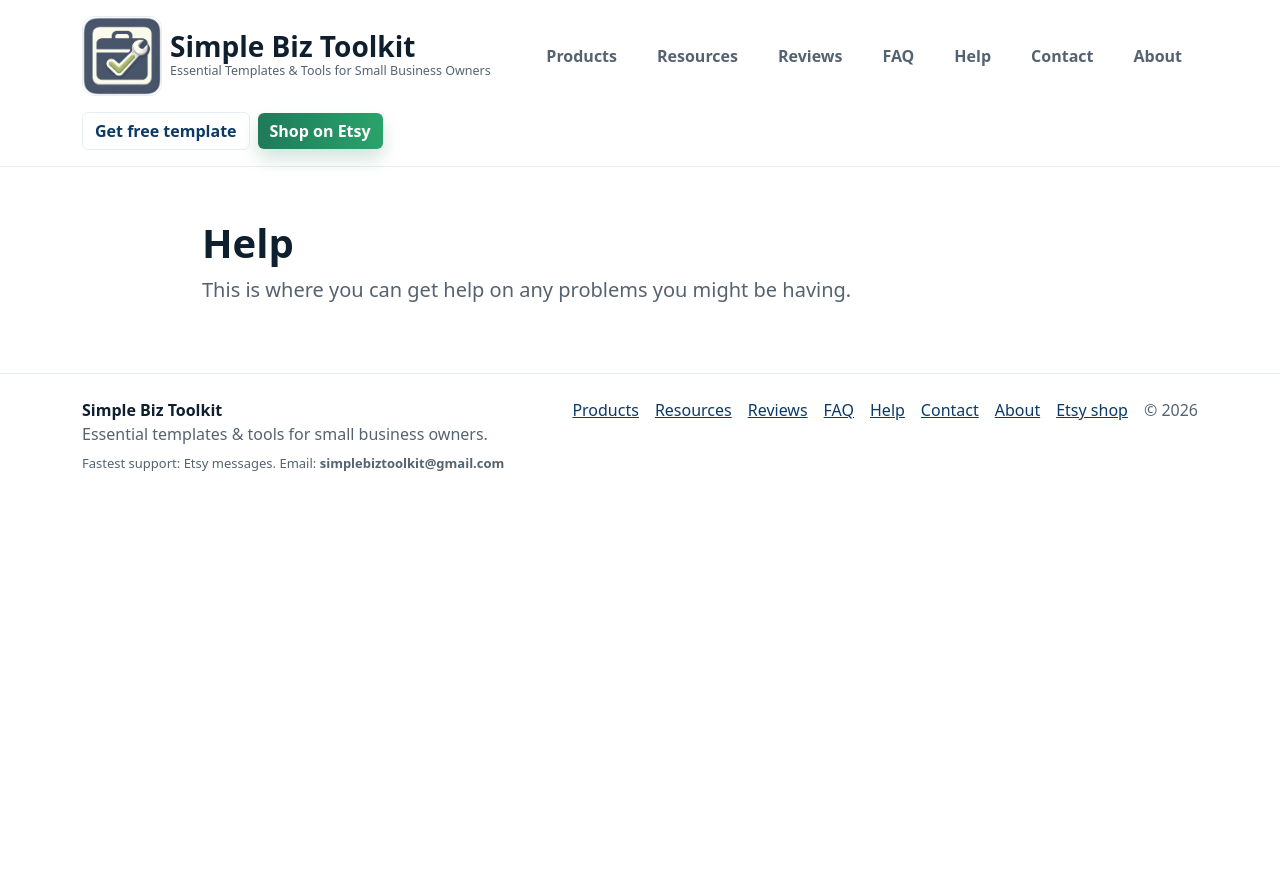
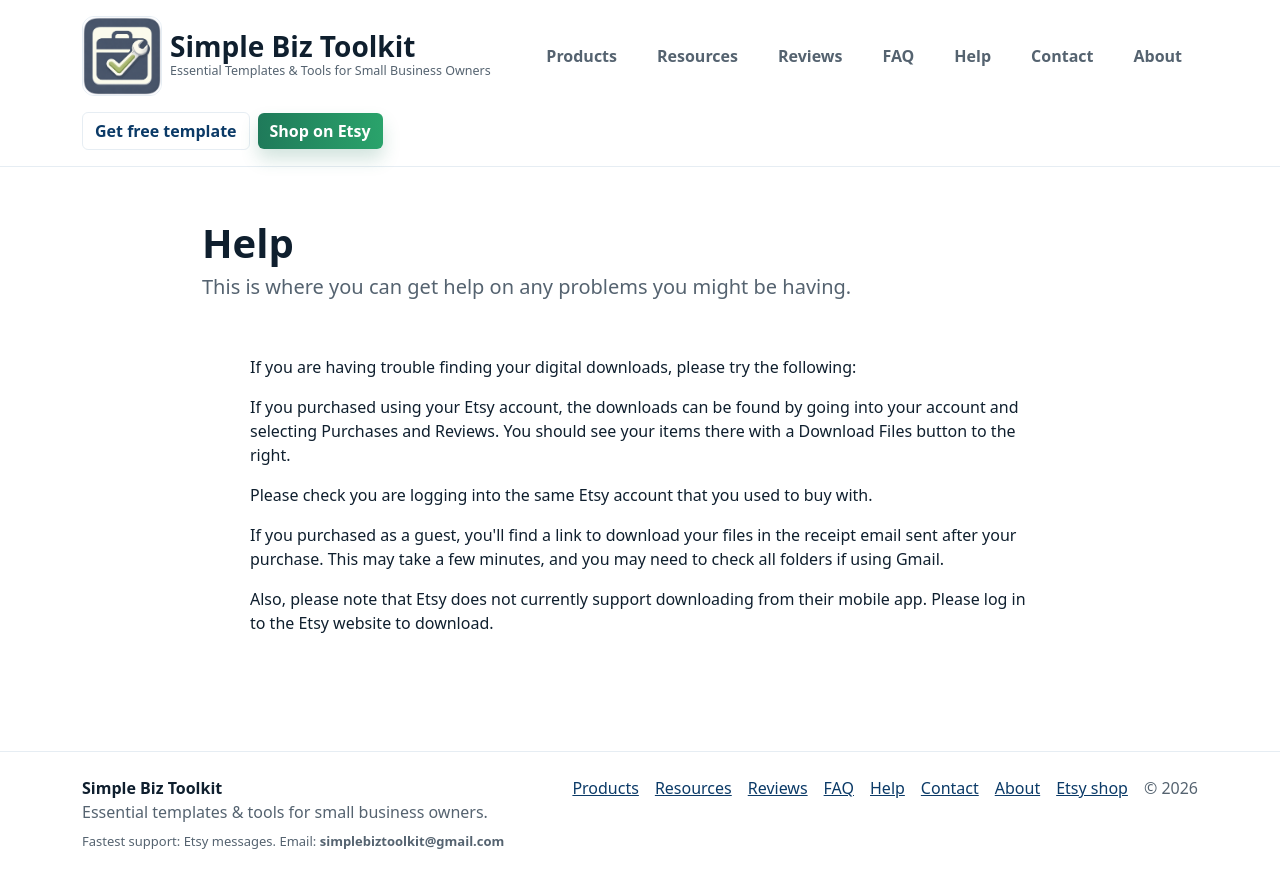
Before and after one commit to jpdevpersonal/simplebiztoolkit, a React (Vite) app: page /help in a window 1280 px wide. Before the commit the page ends 800 px from the top, so only its background shows below. Built offline with nearby package versions, Linux system fonts and the light colour scheme.

Commit message:
Added help text

```diff
--- a/src/pages/HelpPage.tsx
+++ b/src/pages/HelpPage.tsx
@@ -12,9 +12,36 @@ export default function HelpPage() {
       <section className="sb-section">
         <div className="container" style={{ maxWidth: 900 }}>
           <h1 style={{ fontWeight: 900 }}>Help</h1>
-          <p className="sb-muted fs-5">
+          <h3 className="sb-muted fs-5">
             This is where you can get help on any problems you might be having.
-          </p>
+          </h3>
+          <div className="row p-5">
+            <p>
+              If you are having trouble finding your digital downloads, please
+              try the following:
+            </p>{" "}
+            <p>
+              If you purchased using your Etsy account, the downloads can be
+              found by going into your account and selecting Purchases and
+              Reviews. You should see your items there with a Download Files
+              button to the right.
+            </p>{" "}
+            <p>
+              Please check you are logging into the same Etsy account that you
+              used to buy with.
+            </p>{" "}
+            <p>
+              If you purchased as a guest, you'll find a link to download your
+              files in the receipt email sent after your purchase. This may take
+              a few minutes, and you may need to check all folders if using
+              Gmail.
+            </p>{" "}
+            <p>
+              Also, please note that Etsy does not currently support downloading
+              from their mobile app. Please log in to the Etsy website to
+              download.
+            </p>
+          </div>
         </div>
       </section>
     </>
```
